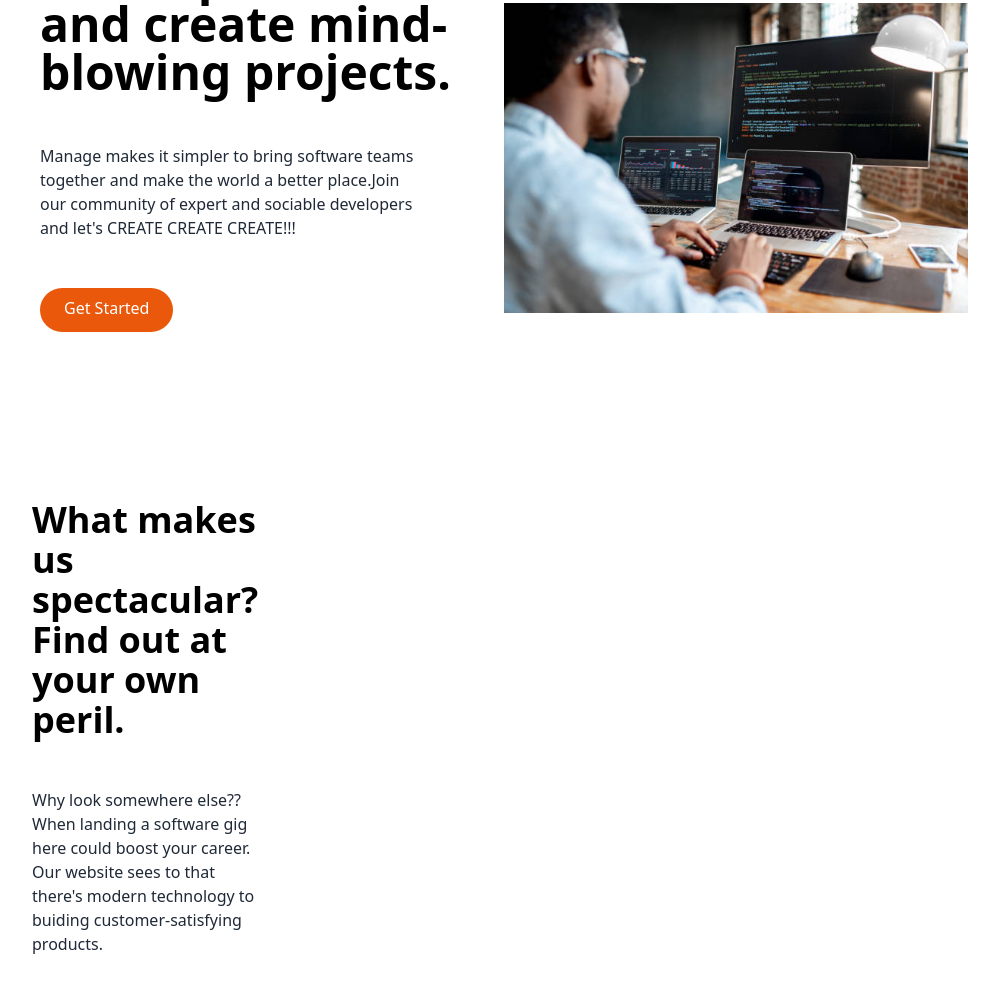
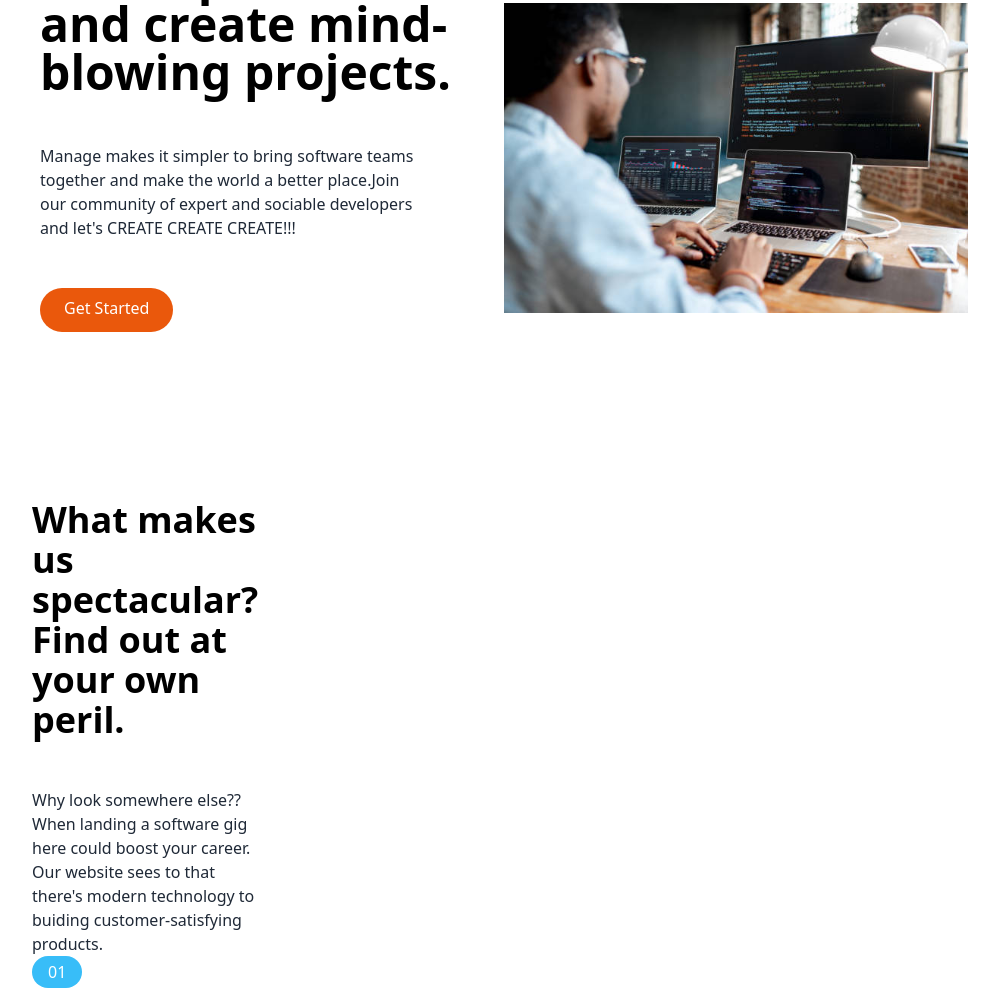
Before and after one commit to beko50/tailwind-mini, a website: page page.html in a window 1280 px wide. Shown: the part 276-1264 px from the top of the page, without its empty margins (136-1135 px from the left). Before the commit the page ends 1232 px from the top, so only its background shows below. Drawn offline with Linux system fonts and the light colour scheme.

Commit message:
Rebuilding section

```diff
--- a/page.html
+++ b/page.html
@@ -72,8 +72,18 @@
             </div>
             <div>
                 <!--Numbered lists-->
-
-
+            <div class="flex flex-col space-y-8 md:w-1/2">
+                <!--List Items 1-->
+                <div class="flex flex-col space-y-3 md:space-y-0 md:space-x-6 md:flex-row">
+                    <!--Heading-->
+                    <div class="rounded-l-full bg-seaBlue md:bg-transparent">
+                        <div class="flex items-center space-x-2">
+                            <div class="px-4 py-2 text-white rounded-full md:py-1 bg-seaBlue">
+                                01
+                            </div>
+                        </div>
+                    </div>
+                </div>
             </div>
         </div>
     </section>
```
Also changed, not shown: css/main.css.
